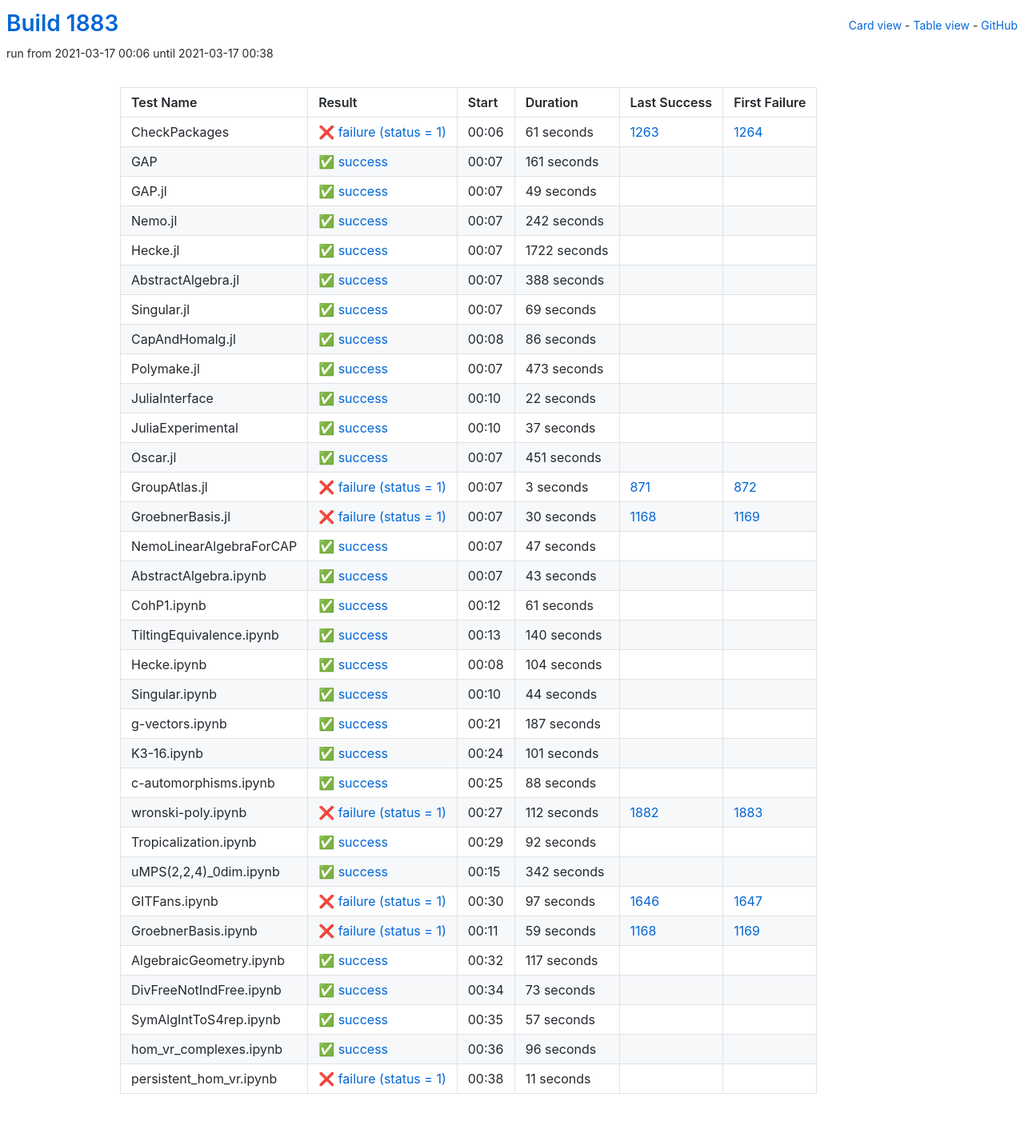
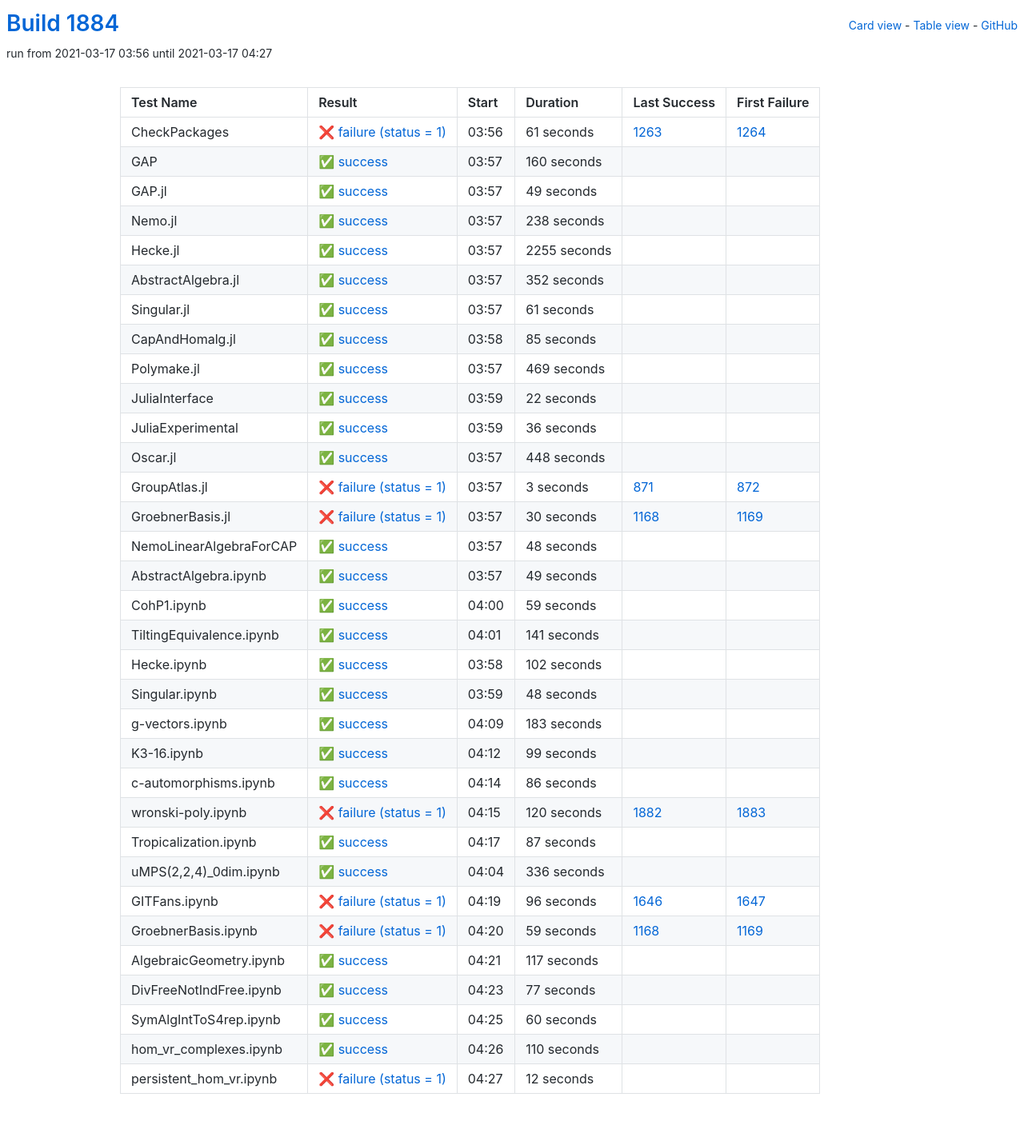
Before and after one commit to oscar-system/oscar-ci-status-stable, a Jekyll site: the page built from table.html, in a window 1280 px wide. Shown: the whole page at 80% size. Built offline with Jekyll 4.4.1, drawn with Linux system fonts in a browser that asks for light colours.

Commit message:
Build #1884

```diff
--- a/_data/ci.yml
+++ b/_data/ci.yml
@@ -1,6 +1,6 @@
 ---
-build: 1883
-build_url: https://oscarci.mathematik.uni-kl.de/job/oscar-stable/1883/
+build: 1884
+build_url: https://oscarci.mathematik.uni-kl.de/job/oscar-stable/1884/
 job: oscar-stable
 organization: oscar-system
 repo: oscar-ci-status-stable
@@ -8,8 +8,8 @@ repourl: https://github.com/oscar-system/oscar-ci-status-stable
 tests:
 - name: CheckPackages
   id: checkpackages
-  log: https://oscarci.mathematik.uni-kl.de/job/oscar-stable/1883/artifact/logs/build-1883/CheckPackages.log
-  start: 2021-03-17 00:06
+  log: https://oscarci.mathematik.uni-kl.de/job/oscar-stable/1884/artifact/logs/build-1884/CheckPackages.log
+  start: 2021-03-17 03:56
   success: false
   exitcode: 1
   status: failure
@@ -20,20 +20,20 @@ tests:
   first_failure_url: https://oscarci.mathematik.uni-kl.de/job/oscar-stable/1264/
 - name: GAP
   id: gap
-  log: https://oscarci.mathematik.uni-kl.de/job/oscar-stable/1883/artifact/logs/build-1883/GAP.log
-  start: 2021-03-17 00:07
+  log: https://oscarci.mathematik.uni-kl.de/job/oscar-stable/1884/artifact/logs/build-1884/GAP.log
+  start: 2021-03-17 03:57
   success: true
   exitcode: 0
   status: success
-  duration: 161
+  duration: 160
   last_success: false
   last_success_url:
   first_failure: false
   first_failure_url:
 - name: GAP.jl
   id: gap-jl
-  log: https://oscarci.mathematik.uni-kl.de/job/oscar-stable/1883/artifact/logs/build-1883/GAP.jl.log
-  start: 2021-03-17 00:07
+  log: https://oscarci.mathematik.uni-kl.de/job/oscar-stable/1884/artifact/logs/build-1884/GAP.jl.log
+  start: 2021-03-17 03:57
   success: true
   exitcode: 0
   status: success
@@ -44,80 +44,80 @@ tests:
   first_failure_url:
 - name: Nemo.jl
   id: nemo-jl
-  log: https://oscarci.mathematik.uni-kl.de/job/oscar-stable/1883/artifact/logs/build-1883/Nemo.jl.log
-  start: 2021-03-17 00:07
+  log: https://oscarci.mathematik.uni-kl.de/job/oscar-stable/1884/artifact/logs/build-1884/Nemo.jl.log
+  start: 2021-03-17 03:57
   success: true
   exitcode: 0
   status: success
-  duration: 242
+  duration: 238
   last_success: false
   last_success_url:
   first_failure: false
   first_failure_url:
 - name: Hecke.jl
   id: hecke-jl
-  log: https://oscarci.mathematik.uni-kl.de/job/oscar-stable/1883/artifact/logs/build-1883/Hecke.jl.log
-  start: 2021-03-17 00:07
+  log: https://oscarci.mathematik.uni-kl.de/job/oscar-stable/1884/artifact/logs/build-1884/Hecke.jl.log
+  start: 2021-03-17 03:57
   success: true
   exitcode: 0
   status: success
-  duration: 1722
+  duration: 2255
   last_success: false
   last_success_url:
   first_failure: false
   first_failure_url:
 - name: AbstractAlgebra.jl
   id: abstractalgebra-jl
-  log: https://oscarci.mathematik.uni-kl.de/job/oscar-stable/1883/artifact/logs/build-1883/AbstractAlgebra.jl.log
-  start: 2021-03-17 00:07
+  log: https://oscarci.mathematik.uni-kl.de/job/oscar-stable/1884/artifact/logs/build-1884/AbstractAlgebra.jl.log
+  start: 2021-03-17 03:57
   success: true
   exitcode: 0
   status: success
-  duration: 388
+  duration: 352
   last_success: false
   last_success_url:
   first_failure: false
   first_failure_url:
 - name: Singular.jl
   id: singular-jl
-  log: https://oscarci.mathematik.uni-kl.de/job/oscar-stable/1883/artifact/logs/build-1883/Singular.jl.log
-  start: 2021-03-17 00:07
+  log: https://oscarci.mathematik.uni-kl.de/job/oscar-stable/1884/artifact/logs/build-1884/Singular.jl.log
+  start: 2021-03-17 03:57
   success: true
   exitcode: 0
   status: success
-  duration: 69
+  duration: 61
   last_success: false
   last_success_url:
   first_failure: false
   first_failure_url:
 - name: CapAndHomalg.jl
   id: capandhomalg-jl
-  log: https://oscarci.mathematik.uni-kl.de/job/oscar-stable/1883/artifact/logs/build-1883/CapAndHomalg.jl.log
-  start: 2021-03-17 00:08
+  log: https://oscarci.mathematik.uni-kl.de/job/oscar-stable/1884/artifact/logs/build-1884/CapAndHomalg.jl.log
+  start: 2021-03-17 03:58
   success: true
   exitcode: 0
   status: success
-  duration: 86
+  duration: 85
   last_success: false
   last_success_url:
   first_failure: false
   first_failure_url:
 - name: Polymake.jl
   id: polymake-jl
-  log: https://oscarci.mathematik.uni-kl.de/job/oscar-stable/1883/artifact/logs/build-1883/Polymake.jl.log
-  start: 2021-03-17 00:07
+  log: https://oscarci.mathematik.uni-kl.de/job/oscar-stable/1884/artifact/logs/build-1884/Polymake.jl.log
+  start: 2021-03-17 03:57
   success: true
   exitcode: 0
   status: success
-  duration: 473
+  duration: 469
   last_success: false
   last_success_url:
   first_failure: false
   first_failure_url:
 - name: JuliaInterface
   id: juliainterface
-  log: https://oscarci.mathematik.uni-kl.de/job/oscar-stable/1883/artifact/logs/build-1883/JuliaInterface.log
-  start: 2021-03-17 00:10
+  log: https://oscarci.mathematik.uni-kl.de/job/oscar-stable/1884/artifact/logs/build-1884/JuliaInterface.log
+  start: 2021-03-17 03:59
   success: true
   exitcode: 0
   status: success
@@ -128,32 +128,32 @@ tests:
   first_failure_url:
 - name: JuliaExperimental
   id: juliaexperimental
-  log: https://oscarci.mathematik.uni-kl.de/job/oscar-stable/1883/artifact/logs/build-1883/JuliaExperimental.log
-  start: 2021-03-17 00:10
+  log: https://oscarci.mathematik.uni-kl.de/job/oscar-stable/1884/artifact/logs/build-1884/JuliaExperimental.log
+  start: 2021-03-17 03:59
   success: true
   exitcode: 0
   status: success
-  duration: 37
+  duration: 36
   last_success: false
   last_success_url:
   first_failure: false
   first_failure_url:
 - name: Oscar.jl
   id: oscar-jl
-  log: https://oscarci.mathematik.uni-kl.de/job/oscar-stable/1883/artifact/logs/build-1883/Oscar.jl.log
-  start: 2021-03-17 00:07
+  log: https://oscarci.mathematik.uni-kl.de/job/oscar-stable/1884/artifact/logs/build-1884/Oscar.jl.log
+  start: 2021-03-17 03:57
   success: true
   exitcode: 0
   status: success
-  duration: 451
+  duration: 448
   last_success: false
   last_success_url:
   first_failure: false
   first_failure_url:
 - name: GroupAtlas.jl
   id: groupatlas-jl
-  log: https://oscarci.mathematik.uni-kl.de/job/oscar-stable/1883/artifact/logs/build-1883/GroupAtlas.jl.log
-  start: 2021-03-17 00:07
+  log: https://oscarci.mathematik.uni-kl.de/job/oscar-stable/1884/artifact/logs/build-1884/GroupAtlas.jl.log
+  start: 2021-03-17 03:57
   success: false
   exitcode: 1
   status: failure
@@ -164,8 +164,8 @@ tests:
   first_failure_url: https://oscarci.mathematik.uni-kl.de/job/oscar-stable/872/
 - name: GroebnerBasis.jl
   id: groebnerbasis-jl
-  log: https://oscarci.mathematik.uni-kl.de/job/oscar-stable/1883/artifact/logs/build-1883/GroebnerBasis.jl.log
-  start: 2021-03-17 00:07
+  log: https://oscarci.mathematik.uni-kl.de/job/oscar-stable/1884/artifact/logs/build-1884/GroebnerBasis.jl.log
+  start: 2021-03-17 03:57
   success: false
   exitcode: 1
   status: failure
@@ -176,164 +176,164 @@ tests:
   first_failure_url: https://oscarci.mathematik.uni-kl.de/job/oscar-stable/1169/
 - name: NemoLinearAlgebraForCAP
   id: nemolinearalgebraforcap
-  log: https://oscarci.mathematik.uni-kl.de/job/oscar-stable/1883/artifact/logs/build-1883/NemoLinearAlgebraForCAP.log
-  start: 2021-03-17 00:07
+  log: https://oscarci.mathematik.uni-kl.de/job/oscar-stable/1884/artifact/logs/build-1884/NemoLinearAlgebraForCAP.log
+  start: 2021-03-17 03:57
   success: true
   exitcode: 0
   status: success
-  duration: 47
+  duration: 48
   last_success: false
   last_success_url:
   first_failure: false
   first_failure_url:
 - name: AbstractAlgebra.ipynb
   id: abstractalgebra-ipynb
-  log: https://oscarci.mathematik.uni-kl.de/job/oscar-stable/1883/artifact/logs/build-1883/AbstractAlgebra.ipynb.log
-  start: 2021-03-17 00:07
+  log: https://oscarci.mathematik.uni-kl.de/job/oscar-stable/1884/artifact/logs/build-1884/AbstractAlgebra.ipynb.log
+  start: 2021-03-17 03:57
   success: true
   exitcode: 0
   status: success
-  duration: 43
+  duration: 49
   last_success: false
   last_success_url:
   first_failure: false
   first_failure_url:
 - name: CohP1.ipynb
   id: cohp1-ipynb
-  log: https://oscarci.mathematik.uni-kl.de/job/oscar-stable/1883/artifact/logs/build-1883/CohP1.ipynb.log
-  start: 2021-03-17 00:12
+  log: https://oscarci.mathematik.uni-kl.de/job/oscar-stable/1884/artifact/logs/build-1884/CohP1.ipynb.log
+  start: 2021-03-17 04:00
   success: true
   exitcode: 0
   status: success
-  duration: 61
+  duration: 59
   last_success: false
   last_success_url:
   first_failure: false
   first_failure_url:
 - name: TiltingEquivalence.ipynb
   id: tiltingequivalence-ipynb
-  log: https://oscarci.mathematik.uni-kl.de/job/oscar-stable/1883/artifact/logs/build-1883/TiltingEquivalence.ipynb.log
-  start: 2021-03-17 00:13
+  log: https://oscarci.mathematik.uni-kl.de/job/oscar-stable/1884/artifact/logs/build-1884/TiltingEquivalence.ipynb.log
+  start: 2021-03-17 04:01
   success: true
   exitcode: 0
   status: success
-  duration: 140
+  duration: 141
   last_success: false
   last_success_url:
   first_failure: false
   first_failure_url:
 - name: Hecke.ipynb
   id: hecke-ipynb
-  log: https://oscarci.mathematik.uni-kl.de/job/oscar-stable/1883/artifact/logs/build-1883/Hecke.ipynb.log
-  start: 2021-03-17 00:08
+  log: https://oscarci.mathematik.uni-kl.de/job/oscar-stable/1884/artifact/logs/build-1884/Hecke.ipynb.log
+  start: 2021-03-17 03:58
   success: true
   exitcode: 0
   status: success
-  duration: 104
+  duration: 102
   last_success: false
   last_success_url:
   first_failure: false
   first_failure_url:
 - name: Singular.ipynb
   id: singular-ipynb
-  log: https://oscarci.mathematik.uni-kl.de/job/oscar-stable/1883/artifact/logs/build-1883/Singular.ipynb.log
-  start: 2021-03-17 00:10
+  log: https://oscarci.mathematik.uni-kl.de/job/oscar-stable/1884/artifact/logs/build-1884/Singular.ipynb.log
+  start: 2021-03-17 03:59
   success: true
   exitcode: 0
   status: success
-  duration: 44
+  duration: 48
   last_success: false
   last_success_url:
   first_failure: false
   first_failure_url:
 - name: g-vectors.ipynb
   id: g-vectors-ipynb
-  log: https://oscarci.mathematik.uni-kl.de/job/oscar-stable/1883/artifact/logs/build-1883/g-vectors.ipynb.log
-  start: 2021-03-17 00:21
+  log: https://oscarci.mathematik.uni-kl.de/job/oscar-stable/1884/artifact/logs/build-1884/g-vectors.ipynb.log
+  start: 2021-03-17 04:09
   success: true
   exitcode: 0
   status: success
-  duration: 187
+  duration: 183
   last_success: false
   last_success_url:
   first_failure: false
   first_failure_url:
 - name: K3-16.ipynb
   id: k3-16-ipynb
-  log: https://oscarci.mathematik.uni-kl.de/job/oscar-stable/1883/artifact/logs/build-1883/K3-16.ipynb.log
-  start: 2021-03-17 00:24
+  log: https://oscarci.mathematik.uni-kl.de/job/oscar-stable/1884/artifact/logs/build-1884/K3-16.ipynb.log
+  start: 2021-03-17 04:12
   success: true
   exitcode: 0
   status: success
-  duration: 101
+  duration: 99
   last_success: false
   last_success_url:
   first_failure: false
   first_failure_url:
 - name: c-automorphisms.ipynb
   id: c-automorphisms-ipynb
-  log: https://oscarci.mathematik.uni-kl.de/job/oscar-stable/1883/artifact/logs/build-1883/c-automorphisms.ipynb.log
-  start: 2021-03-17 00:25
+  log: https://oscarci.mathematik.uni-kl.de/job/oscar-stable/1884/artifact/logs/build-1884/c-automorphisms.ipynb.log
+  start: 2021-03-17 04:14
   success: true
   exitcode: 0
   status: success
-  duration: 88
+  duration: 86
   last_success: false
   last_success_url:
   first_failure: false
   first_failure_url:
 - name: wronski-poly.ipynb
   id: wronski-poly-ipynb
-  log: https://oscarci.mathematik.uni-kl.de/job/oscar-stable/1883/artifact/logs/build-1883/wronski-poly.ipynb.log
-  start: 2021-03-17 00:27
+  log: https://oscarci.mathematik.uni-kl.de/job/oscar-stable/1884/artifact/logs/build-1884/wronski-poly.ipynb.log
+  start: 2021-03-17 04:15
   success: false
   exitcode: 1
   status: failure
-  duration: 112
+  duration: 120
   last_success: 1882
   last_success_url: https://oscarci.mathematik.uni-kl.de/job/oscar-stable/1882/
   first_failure: 1883
   first_failure_url: https://oscarci.mathematik.uni-kl.de/job/oscar-stable/1883/
 - name: Tropicalization.ipynb
   id: tropicalization-ipynb
-  log: https://oscarci.mathematik.uni-kl.de/job/oscar-stable/1883/artifact/logs/build-1883/Tropicalization.ipynb.log
-  start: 2021-03-17 00:29
+  log: https://oscarci.mathematik.uni-kl.de/job/oscar-stable/1884/artifact/logs/build-1884/Tropicalization.ipynb.log
+  start: 2021-03-17 04:17
   success: true
   exitcode: 0
   status: success
-  duration: 92
+  duration: 87
   last_success: false
   last_success_url:
   first_failure: false
   first_failure_url:
 - name: uMPS(2,2,4)_0dim.ipynb
   id: umps-2-2-4-0dim-ipynb
-  log: https://oscarci.mathematik.uni-kl.de/job/oscar-stable/1883/artifact/logs/build-1883/uMPS-2-2-4-_0dim.ipynb.log
-  start: 2021-03-17 00:15
+  log: https://oscarci.mathematik.uni-kl.de/job/oscar-stable/1884/artifact/logs/build-1884/uMPS-2-2-4-_0dim.ipynb.log
+  start: 2021-03-17 04:04
   success: true
   exitcode: 0
   status: success
-  duration: 342
+  duration: 336
   last_success: false
   last_success_url:
   first_failure: false
   first_failure_url:
 - name: GITFans.ipynb
   id: gitfans-ipynb
-  log: https://oscarci.mathematik.uni-kl.de/job/oscar-stable/1883/artifact/logs/build-1883/GITFans.ipynb.log
-  start: 2021-03-17 00:30
+  log: https://oscarci.mathematik.uni-kl.de/job/oscar-stable/1884/artifact/logs/build-1884/GITFans.ipynb.log
+  start: 2021-03-17 04:19
   success: false
   exitcode: 1
   status: failure
-  duration: 97
+  duration: 96
   last_success: 1646
   last_success_url: https://oscarci.mathematik.uni-kl.de/job/oscar-stable/1646/
   first_failure: 1647
   first_failure_url: https://oscarci.mathematik.uni-kl.de/job/oscar-stable/1647/
 - name: GroebnerBasis.ipynb
   id: groebnerbasis-ipynb
-  log: https://oscarci.mathematik.uni-kl.de/job/oscar-stable/1883/artifact/logs/build-1883/GroebnerBasis.ipynb.log
-  start: 2021-03-17 00:11
+  log: https://oscarci.mathematik.uni-kl.de/job/oscar-stable/1884/artifact/logs/build-1884/GroebnerBasis.ipynb.log
+  start: 2021-03-17 04:20
   success: false
   exitcode: 1
   status: failure
@@ -344,8 +344,8 @@ tests:
   first_failure_url: https://oscarci.mathematik.uni-kl.de/job/oscar-stable/1169/
 - name: AlgebraicGeometry.ipynb
   id: algebraicgeometry-ipynb
-  log: https://oscarci.mathematik.uni-kl.de/job/oscar-stable/1883/artifact/logs/build-1883/AlgebraicGeometry.ipynb.log
-  start: 2021-03-17 00:32
+  log: https://oscarci.mathematik.uni-kl.de/job/oscar-stable/1884/artifact/logs/build-1884/AlgebraicGeometry.ipynb.log
+  start: 2021-03-17 04:21
   success: true
   exitcode: 0
   status: success
@@ -356,48 +356,48 @@ tests:
   first_failure_url:
 - name: DivFreeNotIndFree.ipynb
   id: divfreenotindfree-ipynb
-  log: https://oscarci.mathematik.uni-kl.de/job/oscar-stable/1883/artifact/logs/build-1883/DivFreeNotIndFree.ipynb.log
-  start: 2021-03-17 00:34
+  log: https://oscarci.mathematik.uni-kl.de/job/oscar-stable/1884/artifact/logs/build-1884/DivFreeNotIndFree.ipynb.log
+  start: 2021-03-17 04:23
   success: true
   exitcode: 0
   status: success
-  duration: 73
+  duration: 77
   last_success: false
   last_success_url:
   first_failure: false
   first_failure_url:
 - name: SymAlgIntToS4rep.ipynb
   id: symalginttos4rep-ipynb
-  log: https://oscarci.mathematik.uni-kl.de/job/oscar-stable/1883/artifact/logs/build-1883/SymAlgIntToS4rep.ipynb.log
-  start: 2021-03-17 00:35
+  log: https://oscarci.mathematik.uni-kl.de/job/oscar-stable/1884/artifact/logs/build-1884/SymAlgIntToS4rep.ipynb.log
+  start: 2021-03-17 04:25
   success: true
   exitcode: 0
   status: success
-  duration: 57
+  duration: 60
   last_success: false
   last_success_url:
   first_failure: false
   first_failure_url:
 - name: hom_vr_complexes.ipynb
   id: hom-vr-complexes-ipynb
-  log: https://oscarci.mathematik.uni-kl.de/job/oscar-stable/1883/artifact/logs/build-1883/hom_vr_complexes.ipynb.log
-  start: 2021-03-17 00:36
+  log: https://oscarci.mathematik.uni-kl.de/job/oscar-stable/1884/artifact/logs/build-1884/hom_vr_complexes.ipynb.log
+  start: 2021-03-17 04:26
   success: true
   exitcode: 0
   status: success
-  duration: 96
+  duration: 110
   last_success: false
   last_success_url:
   first_failure: false
   first_failure_url:
 - name: persistent_hom_vr.ipynb
   id: persistent-hom-vr-ipynb
-  log: https://oscarci.mathematik.uni-kl.de/job/oscar-stable/1883/artifact/logs/build-1883/persistent_hom_vr.ipynb.log
-  start: 2021-03-17 00:38
+  log: https://oscarci.mathematik.uni-kl.de/job/oscar-stable/1884/artifact/logs/build-1884/persistent_hom_vr.ipynb.log
+  start: 2021-03-17 04:27
   success: false
   exitcode: 1
   status: failure
-  duration: 11
+  duration: 12
   last_success: false
   last_success_url:
   first_failure: false
```
Also changed, not shown: README.md.
